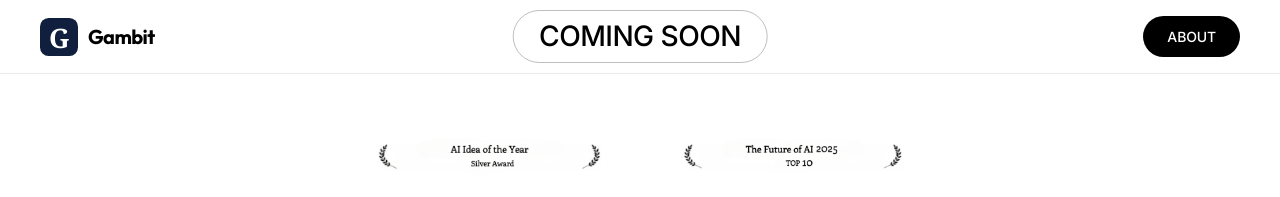
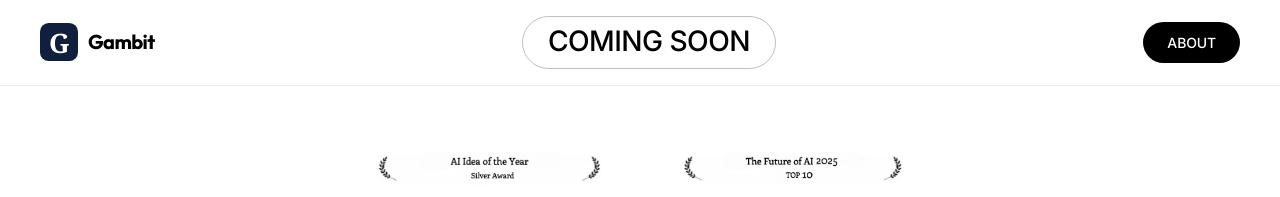
Before and after one commit to stavenka/waitlist-app, a website: page index.html in a window 1280 px wide. Shown: the top 197 px of the page. Drawn offline with Linux system fonts and the light colour scheme.

Commit message:
Fix mobile header: replace fragile position:absolute layout with proper 3-column flex
- Logo and coming-soon were both position:absolute on desktop, requiring
  explicit position:static overrides on mobile that kept breaking
- Now: logo (flex-shrink:0) | coming-soon (flex:1) | nav (flex-shrink:0)
  works identically on all screen sizes with no mobile position hacks
- Removed now-redundant mobile overrides (.logo position:static, etc.)
- Also fires generate_lead GA4 event alongside conversion on waitlist signup

```diff
--- a/index.html
+++ b/index.html
@@ -118,8 +118,7 @@
       position: relative;
     }
     .logo {
-      position: absolute;
-      left: 0;
+      flex-shrink: 0;
       display: inline-flex;
       align-items: center;
       gap: 10px;
@@ -131,7 +130,7 @@
       letter-spacing: -0.03em;
     }
     .logo svg { flex-shrink: 0; }
-    .nav { display: flex; align-items: center; gap: var(--space-5); margin-left: auto; }
+    .nav { display: flex; align-items: center; gap: var(--space-5); flex-shrink: 0; }
     .nav a {
       font-weight: 500;
       font-size: var(--text-sm);
@@ -147,11 +146,7 @@
       background: #333333;
     }
     .header-coming-soon {
-      position: absolute;
-      left: 50%;
-      top: 0;
-      bottom: 0;
-      transform: translateX(-50%);
+      flex: 1;
       display: flex;
       align-items: center;
       justify-content: center;
@@ -587,11 +582,7 @@
 
     @media (max-width: 768px) {
       .header { padding: var(--space-2) var(--space-2); padding-left: max(var(--space-2), env(safe-area-inset-left)); padding-right: max(var(--space-2), env(safe-area-inset-right)); }
-      .header-inner { justify-content: flex-start; }
-      /* Make logo & coming-soon normal flex children so badge centers perfectly between them */
-      .logo { position: static; }
-      .header-coming-soon { position: static; flex: 1; transform: none; }
-      /* Keep Coming Soon sign above the header border on mobile */
+      /* Keep header compact on mobile */
       .header-inner { min-height: 90px; }
       /* Lift the header bottom border up a little on mobile */
       .header { padding-bottom: var(--space-1); }
@@ -904,6 +895,7 @@
         if (btn) { btn.disabled = false; btn.textContent = 'Claim your place'; }
         gambitShowModal(num);
         gtag('event', 'conversion', {'send_to': 'AW-18057434040/DQayCPrv0JUcELinuqJD'});
+        gtag('event', 'generate_lead', {'event_category': 'waitlist', 'event_label': 'claim_button', 'value': 1});
       }
 
       var backendReady = APPS_SCRIPT_URL.indexOf('PASTE_') === -1;
```
